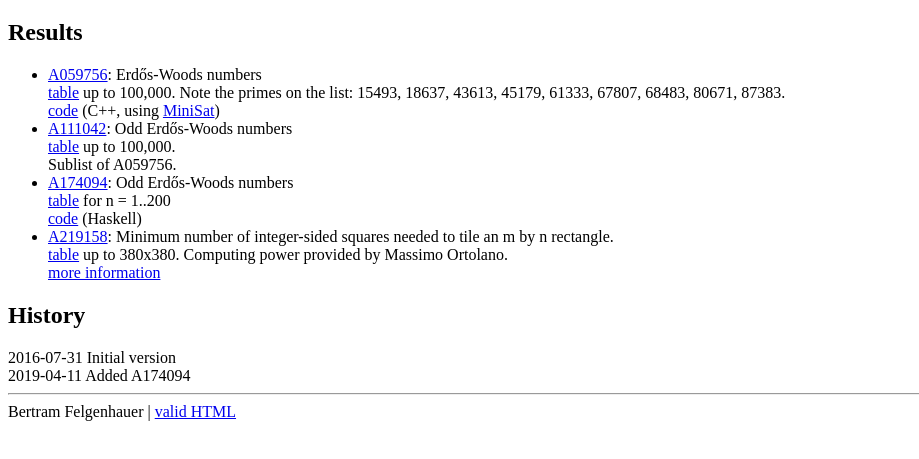
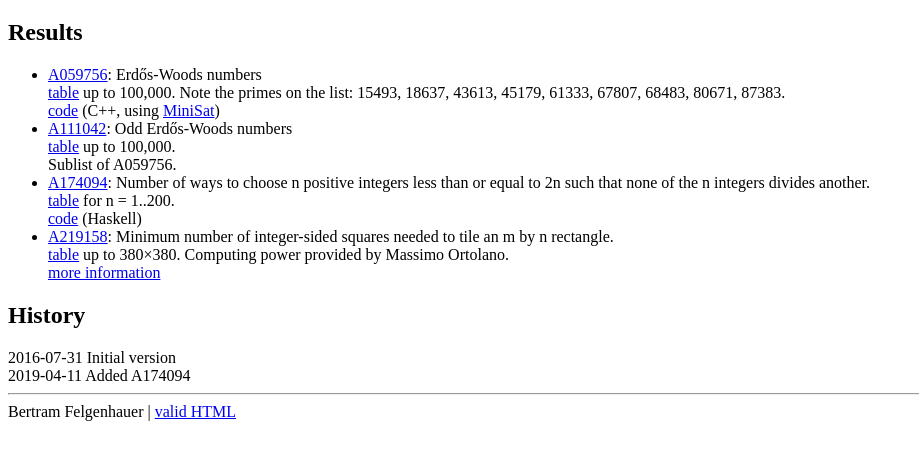
Before and after one commit to int-e/oeis, a plain HTML site: page index.html in a window 1280 px wide. Shown: the part 61-520 px from the top of the page, without its empty margins (0-919 px from the left). Drawn offline with Linux system fonts and the light colour scheme.

Commit message:
tweak index.html

```diff
--- a/index.html
+++ b/index.html
@@ -1,4 +1,5 @@
 <!doctype html>
+<html lang="en">
 <title>Some OEIS computations</title>
 <h1>Some OEIS computations</h1>
 <h2>Results</h2>
@@ -12,12 +13,12 @@
 <a href="b111042.txt">table</a> up to 100,000.<br>
 Sublist of A059756.
 <li>
-<a href="https://oeis.org/A174094">A174094</a>: Odd Erdős-Woods numbers<br>
-<a href="b174094.txt">table</a> for n = 1..200<br>
+<a href="https://oeis.org/A174094">A174094</a>:  Number of ways to choose n positive integers less than or equal to 2n such that none of the n integers divides another.<br>
+<a href="b174094.txt">table</a> for n = 1..200.<br>
 <a href="a174094.hs">code</a> (Haskell)
 <li>
 <a href="https://oeis.org/A219158">A219158</a>: Minimum number of integer-sided squares needed to tile an m by n rectangle.<br>
-<a href="b219158.txt">table</a> up to 380x380. Computing power provided by Massimo Ortolano.<br>
+<a href="b219158.txt">table</a> up to 380&times;380. Computing power provided by Massimo Ortolano.<br>
 <a href="../squares">more information</a>
 </ul>
 <h2>History</h2>
```
